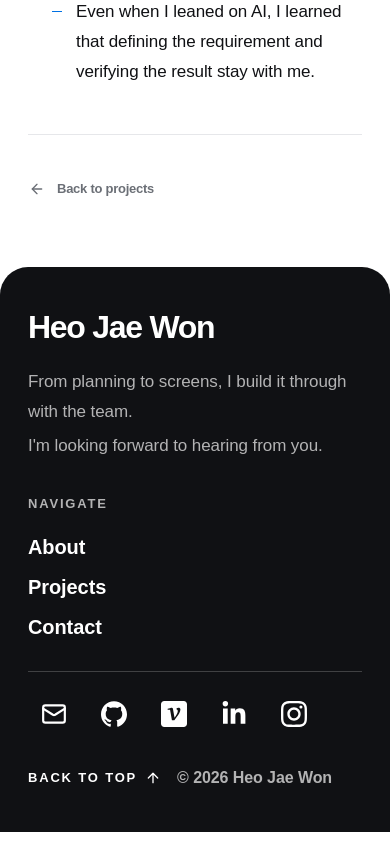
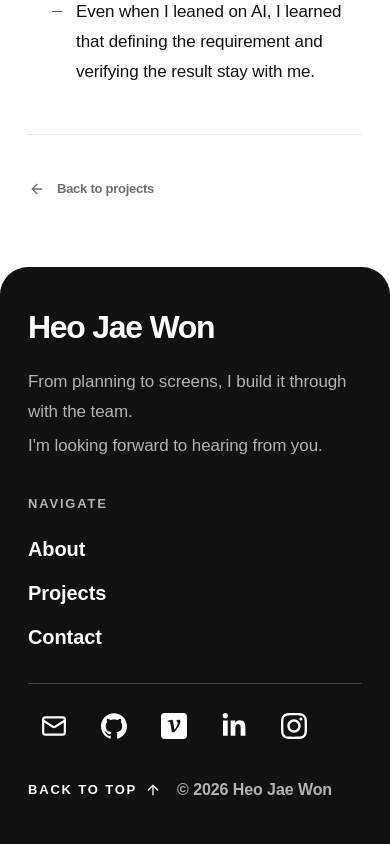
Before and after one commit to ja2x0n/portfolio, a Next.js app: page /en/projects/capteam in a window 390 px wide. Shown: the part 5889-6733 px from the top of the page. Built offline with nearby package versions, Linux system fonts and the light colour scheme; a web font is replaced by a local one.

Commit message:
fix(footer): 내비 링크의 터치 영역을 44px 로 맞춘다
푸터의 About·Projects·Contact 링크가 min-height 40px 이어서 설계서의
터치 영역 44px 기준에 못 미쳤다. 반응형 전반 점검에서 찾았다.

Co-Authored-By: Claude Opus 5 <noreply@anthropic.com>

```diff
--- a/components/Footer/Footer.module.css
+++ b/components/Footer/Footer.module.css
@@ -76,7 +76,8 @@
   display: flex;
   align-items: center;
   width: fit-content;
-  min-height: 40px;
+  /* 터치 영역 최소 44px. 글자 높이만으로는 모자란다. */
+  min-height: 44px;
   background-image: linear-gradient(currentColor, currentColor);
   background-repeat: no-repeat;
   background-position: 0 78%;
```
